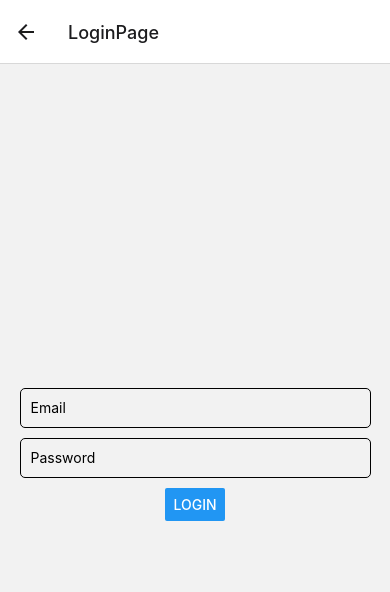
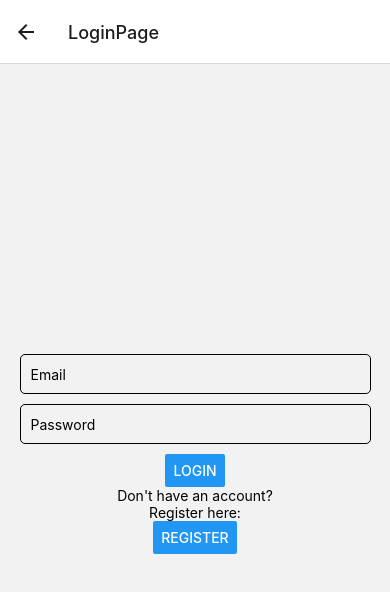
Before and after one commit to Ankitsharma991/NaukriBharat, a React Native app: screen /LoginPage in a window 390 px wide. Shown: the top 592 px of the page. Built offline with nearby package versions, Linux system fonts and the light colour scheme.

Commit message:
Refactor LoginPage component to fix bugs and add comments.

```diff
--- a/components/pages/loginpage/loginpage.js
+++ b/components/pages/loginpage/loginpage.js
@@ -1,43 +1,89 @@
-import React, { useState } from 'react';
-import { View, TextInput, Button, StyleSheet } from 'react-native';
+// Importing required modules and functions
+import { View, Text, TextInput, Button, StyleSheet } from "react-native";
+import { useNavigation } from "@react-navigation/native";
+import { getAuth, signInWithEmailAndPassword } from "firebase/auth";
+import firebase from "../../../database/firebase";
+import React, { useState, useEffect } from "react";
+
+// Initializing Firebase authentication
+const auth = getAuth(firebase);
 
 const LoginPage = () => {
-  const [email, setEmail] = useState('');
-  const [password, setPassword] = useState('');
+  // Initializing state variables for login form data and logged in user
+  const [loginData, setLoginData] = useState({
+    email: "",
+    password: "",
+  });
+  const [loggedInUser, setLoggedInUser] = useState(null);
 
-  const handleLogin = () => {
-    // handle user authentication logic here
-  }
+  // Getting navigation object for navigation between screens
+  const navigation = useNavigation();
 
+  // Function to handle login form submit
+  const handleLoginFormSubmit = (e) => {
+    e.preventDefault();
+    signInWithEmailAndPassword(auth, loginData.email, loginData.password)
+      .then((userCredential) => {
+        const user = userCredential.user;
+        setLoggedInUser(user);
+      })
+      .catch((error) => {
+        const errorMessage = error.message;
+        alert(errorMessage);
+      });
+  };
+
+  // Effect to navigate to home screen when user is logged in
+  useEffect(() => {
+    if (loggedInUser) {
+      navigation.navigate("HomeScreen");
+    }
+  }, [loggedInUser]);
+
+  // Function to handle login form input change
+  const handleLoginFormInputChange = (name, value) => {
+    setLoginData((prevData) => ({ ...prevData, [name]: value }));
+  };
+
+  // Rendering login form with input fields for email and password, login button,
+  // and a register button to navigate to the signup page
   return (
     <View style={styles.container}>
       <TextInput
         style={styles.input}
         placeholder="Email"
-        onChangeText={setEmail}
-        value={email}
+        onChangeText={(text) => handleLoginFormInputChange("email", text)}
+        value={loginData.email}
       />
       <TextInput
         style={styles.input}
         placeholder="Password"
-        onChangeText={setPassword}
-        value={password}
+        onChangeText={(text) => handleLoginFormInputChange("password", text)}
+        value={loginData.password}
         secureTextEntry
       />
-      <Button title="Login" onPress={handleLogin} />
+
+      <Button title="Login" onPress={handleLoginFormSubmit} />
+      <Text style={styles.professionText}>Don't have an account?</Text>
+      <Text style={styles.professionText}>Register here:</Text>
+      <Button
+        title="Register"
+        onPress={() => navigation.navigate("SignupPage")}
+      />
     </View>
   );
 };
 
+// Styling for the login form
 const styles = StyleSheet.create({
   container: {
     flex: 1,
-    alignItems: 'center',
-    justifyContent: 'center',
+    alignItems: "center",
+    justifyContent: "center",
   },
   input: {
     height: 40,
-    width: '90%',
+    width: "90%",
     borderWidth: 1,
     borderRadius: 5,
     marginBottom: 10,
```
